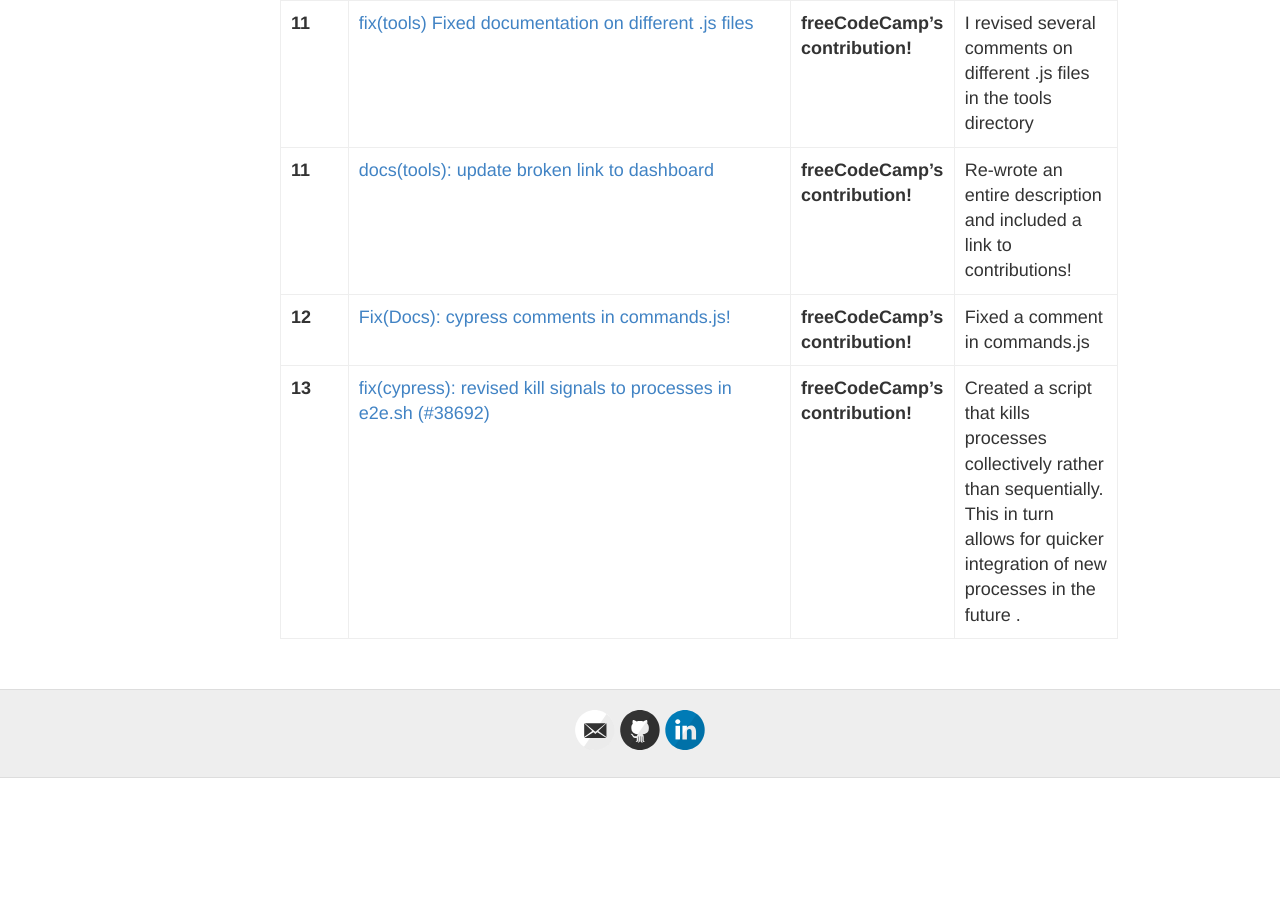
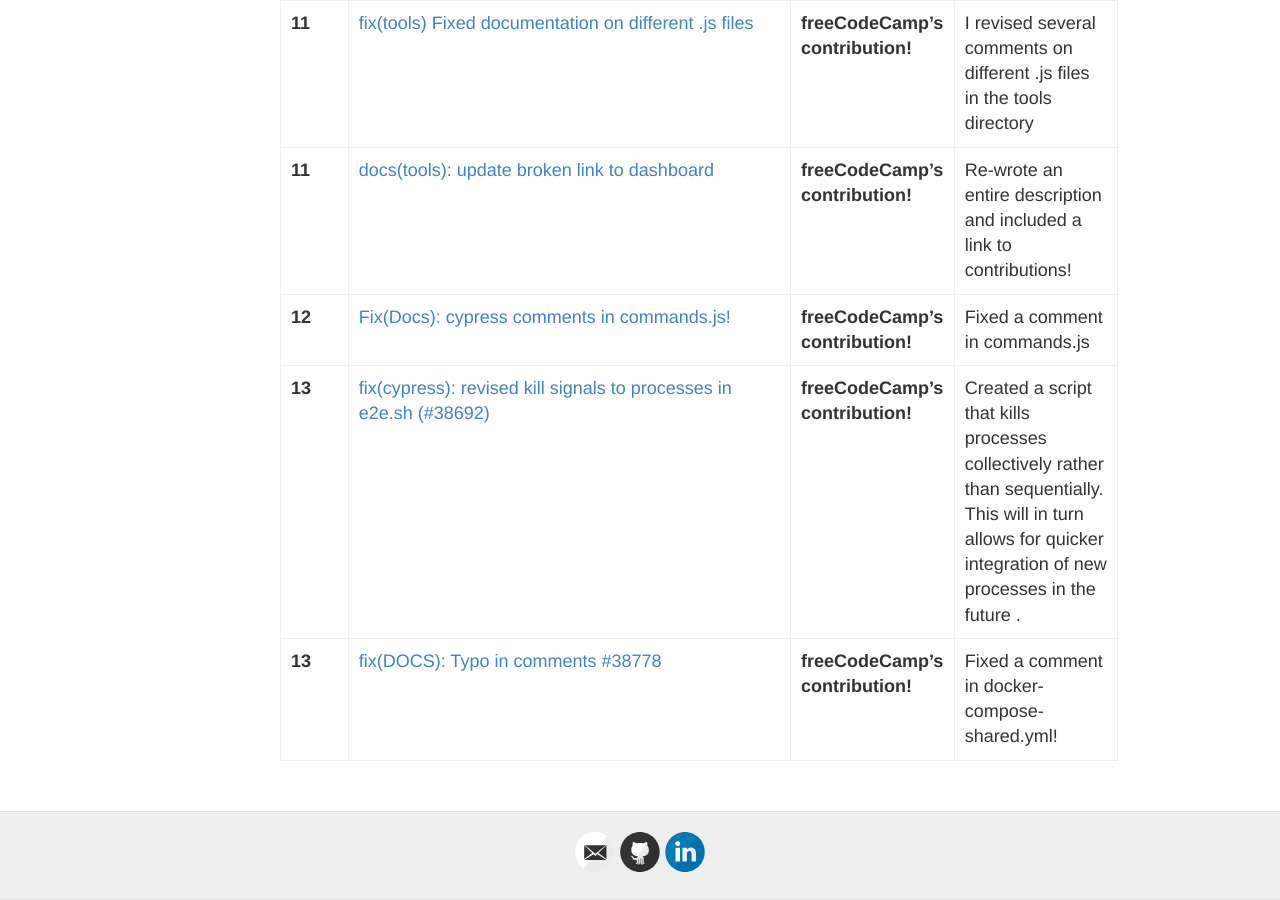
Before and after one commit to hunter-college-ossd-spr-2020/MarceloDamian-weekly, a Jekyll site: the page built from contributions.md, in a window 1280 px wide and 900 px high, scrolled down 4540 px. Built offline with Jekyll 4.4.1, drawn with Linux system fonts in a browser that asks for light colours; before the commit the page ends 5318 px from its top, so only the background shows below that.

Commit message:
Update contributions.md

```diff
--- a/contributions.md
+++ b/contributions.md
@@ -48,4 +48,5 @@ following the same syntax.
 | **11** |[fix(tools) Fixed documentation on different .js files ](https://github.com/freeCodeCamp/freeCodeCamp/pull/38642)|**freeCodeCamp's contribution!** | I revised several comments on different .js files in the tools directory|
 | **11** |[docs(tools): update broken link to dashboard](https://github.com/freeCodeCamp/freeCodeCamp/pull/38643)|**freeCodeCamp's contribution!**| Re-wrote an entire description and included a link to contributions!|
 | **12** |[Fix(Docs): cypress comments in commands.js!](https://github.com/freeCodeCamp/freeCodeCamp/pull/38724)|**freeCodeCamp's contribution!**| Fixed a comment in commands.js|
-| **13** |[fix(cypress): revised kill signals to processes in e2e.sh (#38692)]()|**freeCodeCamp's contribution!**|Created a script that kills processes collectively rather than sequentially. This in turn allows for quicker integration of new processes in the future .|
+| **13** |[fix(cypress): revised kill signals to processes in e2e.sh (#38692)]()|**freeCodeCamp's contribution!**|Created a script that kills processes collectively rather than sequentially. This will in turn allows for quicker integration of new processes in the future .|
+| **13** |[fix(DOCS): Typo in comments #38778](https://github.com/freeCodeCamp/freeCodeCamp/pull/38778)|**freeCodeCamp's contribution!**|Fixed a comment in docker-compose-shared.yml! |
```
